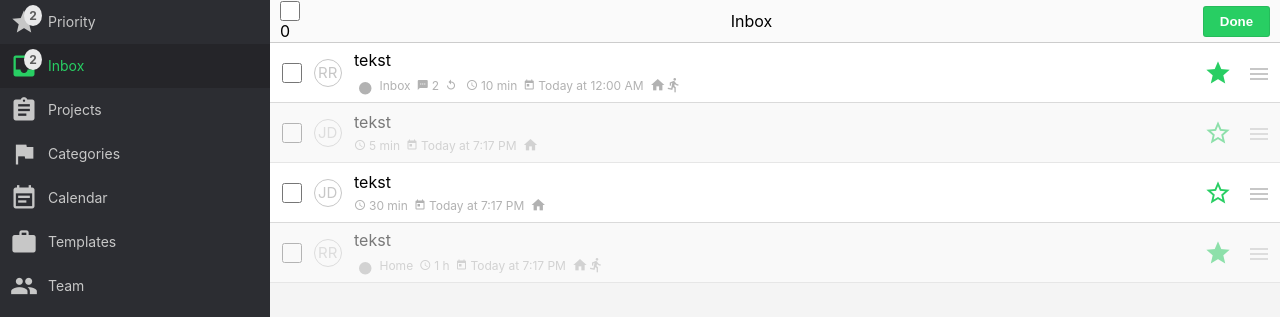
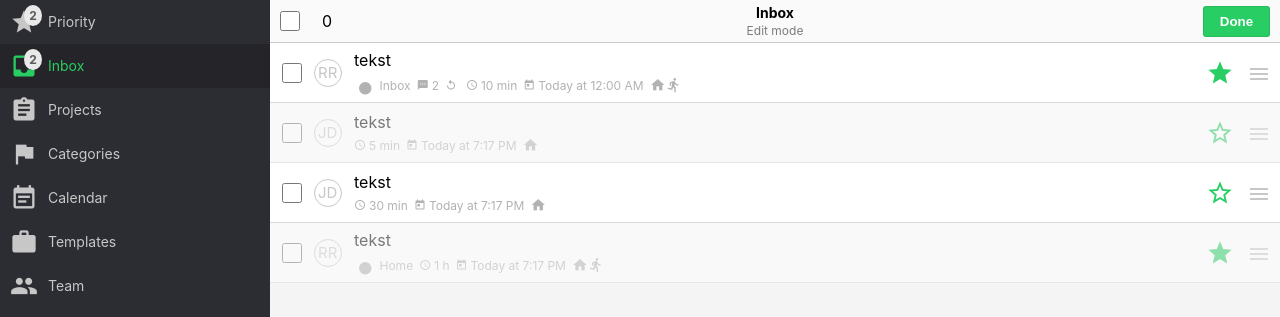
Before and after one commit to rafalrybicki/nozbe, a React (Create React App) app: page /inbox in a window 1280 px wide. Both pictures are taken after a click on the element "more_horiz". Shown: the top 317 px of the page. Built offline with nearby package versions, Linux system fonts and the light colour scheme.

Commit message:
Refactor Toolbar

```diff
--- a/src/components/Task/Task.js
+++ b/src/components/Task/Task.js
@@ -13,6 +13,7 @@ function Task(props) {
       return
     } else {
       // showDetails(!details)
+      console.log(true)
     }
   }
   return (
--- a/src/components/Task/TaskBasic.css
+++ b/src/components/Task/TaskBasic.css
@@ -18,6 +18,7 @@
   height: 28px;
   width: 28px;
   font-size: 28px;
+  margin-right: -2px;
 }
 
 .task-basic .circle {
--- a/src/components/Task/TaskBasic.js
+++ b/src/components/Task/TaskBasic.js
@@ -23,7 +23,7 @@ function TaskBasic(props) {
       </div>
       <Icon
         style={styles.color}
-        onClick={viewMode && togglePriority}
+        onClick={viewMode ? togglePriority : undefined}
         className="priority"
       >
         {priority ? 'star' : 'star_outlined'}
--- a/src/components/Tasks.js
+++ b/src/components/Tasks.js
@@ -43,7 +43,10 @@ class Tasks extends Component {
 
   changeMode = () => {
     this.setState(prevState => {
-      return {viewMode: !prevState.viewMode}
+      return {
+        viewMode: !prevState.viewMode,
+        selectedTasks: []
+      }
     })
   }
 
--- a/src/components/Toolbar.css
+++ b/src/components/Toolbar.css
@@ -30,6 +30,29 @@
 .toolbar p {
   margin: 0;
   cursor: default;
+  position: absolute;
+  left: 50%;
+  transform: translateX(-50%);
+  font-weight: bold;
+  font-size: 14px;
+  text-align: center
+}
+
+.toolbar p span {
+  font-weight: 400;
+  font-size: 12px;
+  opacity: .5;
+}
+
+.toolbar input {
+  display: inline-block;
+  margin-right: 22px;
+}
+
+.toolbar div {
+  font-weight: 400;
+  display: flex;
+  align-items: center;
 }
 
 .menu-icon, .info-icon {
--- a/src/components/Toolbar.js
+++ b/src/components/Toolbar.js
@@ -14,12 +14,16 @@ function Toolbar({title, viewMode, selectAll, quantity, closeEditMode}) {
           type="checkbox"
           onClick={selectAll}
         />
-        {quantity}
+        <span>{quantity}</span>
       </div>}
       {viewMode && <Icon className="menu-icon" onClick={openMenu}>menu</Icon>}
       {viewMode && <Icon className="sync-icon">sync</Icon>}
 
-      <p>{title[0].toUpperCase() + title.slice(1)}</p>
+      <p>
+        {title[0].toUpperCase() + title.slice(1)}
+        <br />
+        {!viewMode && <span>Edit mode</span>}
+      </p>
       {viewMode && <Icon className="info-icon">info_outlined</Icon>}
       {!viewMode && <button className="close" onClick={closeEditMode}>Done</button>}
     </div>
```
